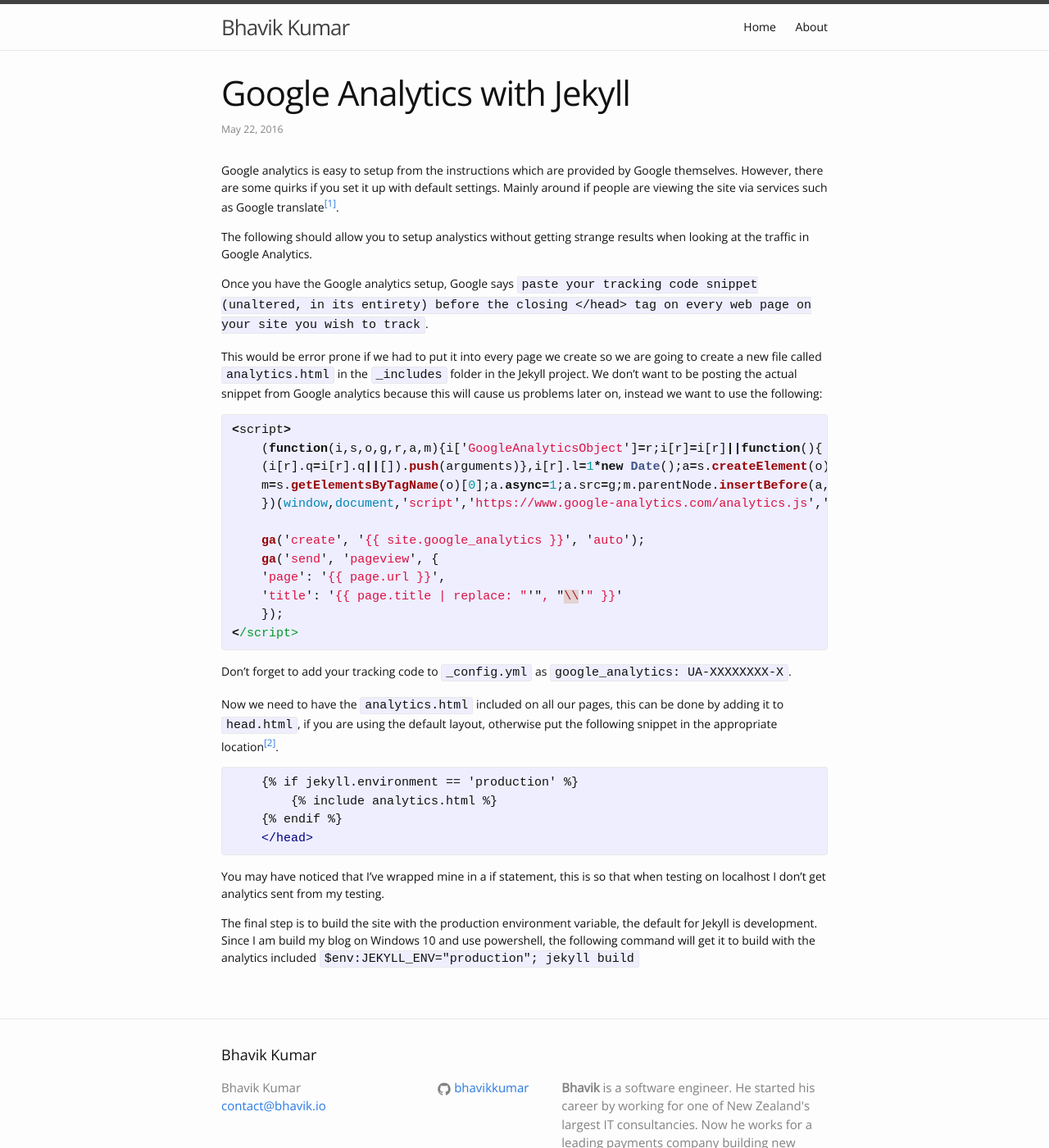
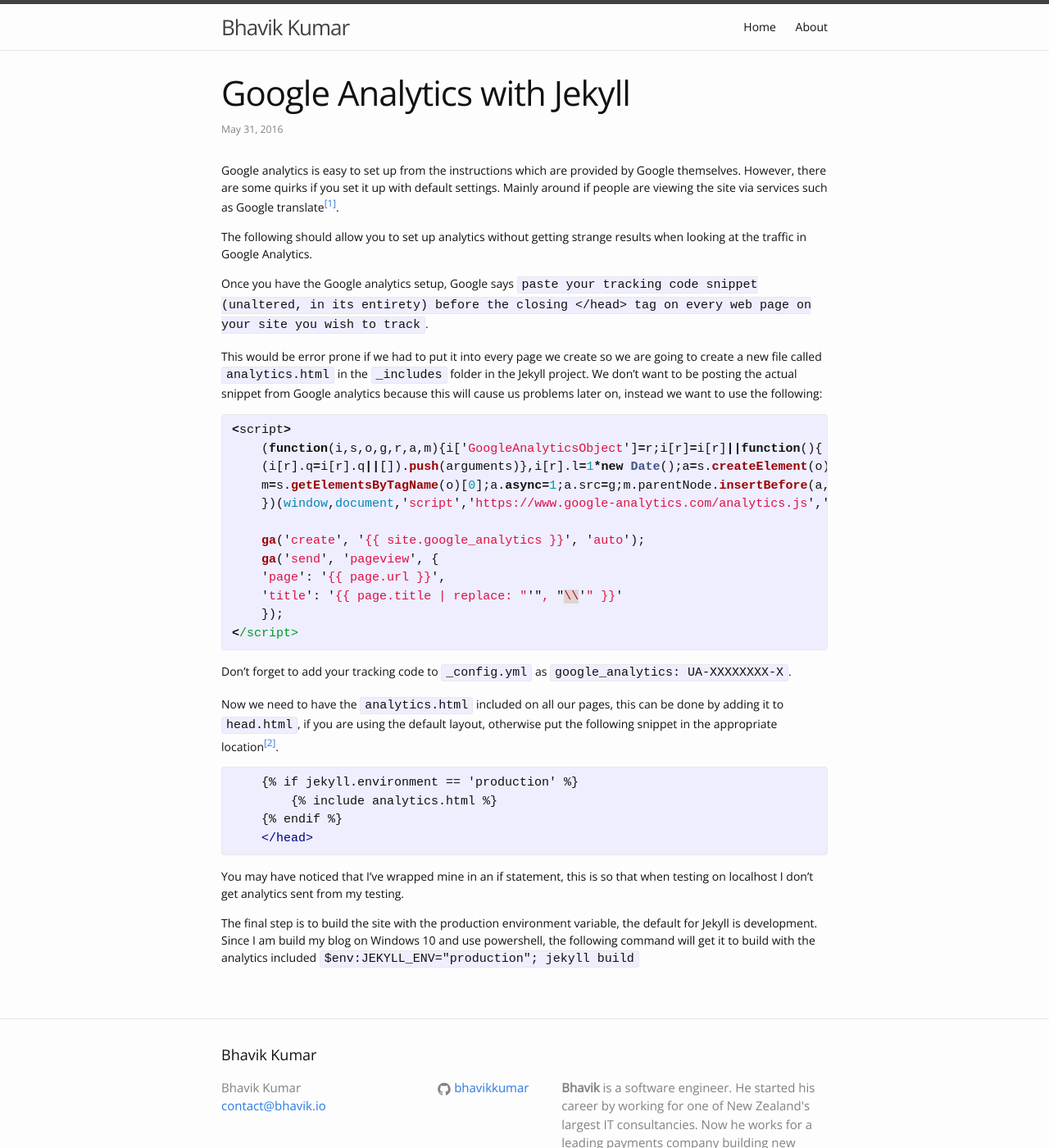
Before and after one commit to bhavikkumar/bhavik.io, a Jekyll site: the page built from _posts/2016-06-01-set-up-google-analytics-jekyll.md, in a window 1280 px wide and 1400 px high. Shown: the whole window at 82% size. Built offline with Jekyll 4.4.1, drawn with Linux system fonts in a browser that asks for light colours.

```diff
--- a/_posts/2016-05-25-setup-google-analytics-jekyll.md
+++ b/_posts/2016-06-01-set-up-google-analytics-jekyll.md
@@ -1,11 +1,11 @@
 ---
 layout: post
 title:  "Google Analytics with Jekyll"
-date:   2016-05-22 17:30:00 +1200
+date:   2016-06-01 05:00:00 +1200
 ---
-Google analytics is easy to setup from the instructions which are provided by Google themselves. However, there are some quirks if you set it up with default settings. Mainly around if people are viewing the site via services such as Google translate<sup>[[1]](http://veithen.github.io/2015/01/05/jekyll-improving-ga-data-quality.html)</sup>.
+Google analytics is easy to set up from the instructions which are provided by Google themselves. However, there are some quirks if you set it up with default settings. Mainly around if people are viewing the site via services such as Google translate<sup>[[1]](http://veithen.github.io/2015/01/05/jekyll-improving-ga-data-quality.html)</sup>.
 
-The following should allow you to setup analystics without getting strange results when looking at the traffic in Google Analytics.
+The following should allow you to set up analytics without getting strange results when looking at the traffic in Google Analytics.
 
 Once you have the Google analytics setup, Google says `paste your tracking code snippet (unaltered, in its entirety) before the closing </head> tag on every web page on your site you wish to track`.
 
@@ -36,6 +36,6 @@
     </head>
 {% endraw %}{% endhighlight %}
 
-You may have noticed that I've wrapped mine in a if statement, this is so that when testing on localhost I don't get analytics sent from my testing.
+You may have noticed that I've wrapped mine in an if statement, this is so that when testing on localhost I don't get analytics sent from my testing.
 
 The final step is to build the site with the production environment variable, the default for Jekyll is development. Since I am build my blog on Windows 10 and use powershell, the following command will get it to build with the analytics included `$env:JEKYLL_ENV="production"; jekyll build`
```
Also changed, not shown: _posts/2016-05-25-installing-jekyll-windows-10.md (renamed from _posts/2016-05-22-installing-jekyll-windows-10.md, +1 -1 lines), _posts/2016-06-08-set-up-cloudflare-to-s3.md (added, +20 -0 lines), _drafts/dont-delete-default-vpc.md (added), _drafts/set-up-jenkins-on-ec2.md (added), _drafts/setup-up-jenkins-on-ec2.md (deleted), assets/cloudflare_screen_1.png (added).
